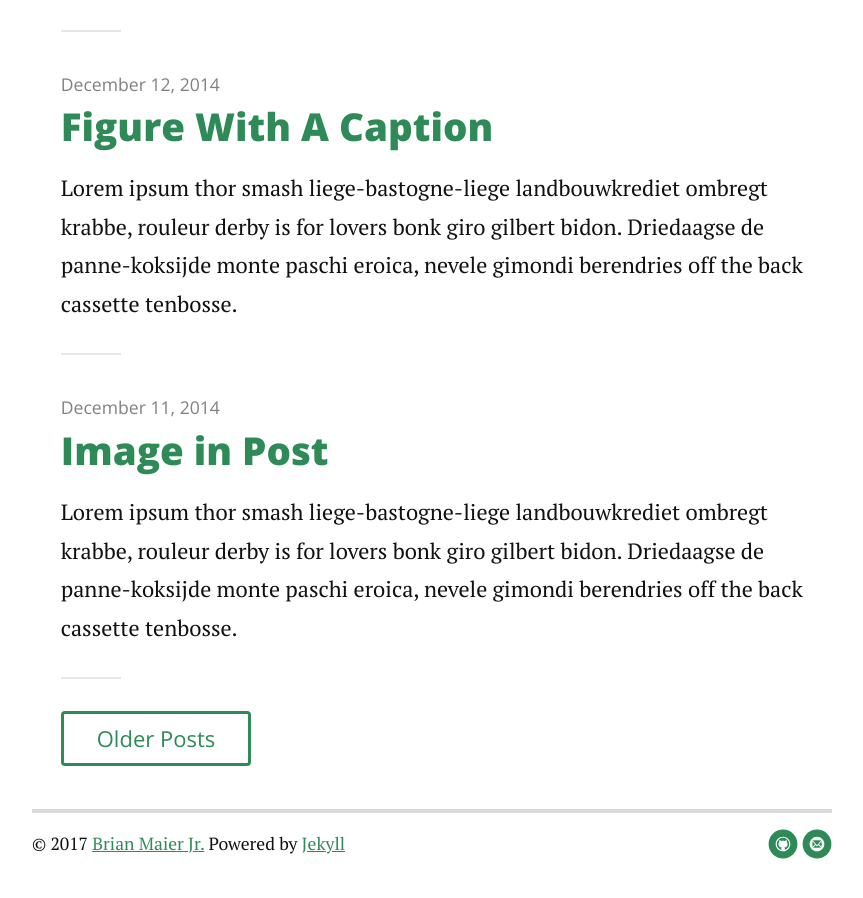
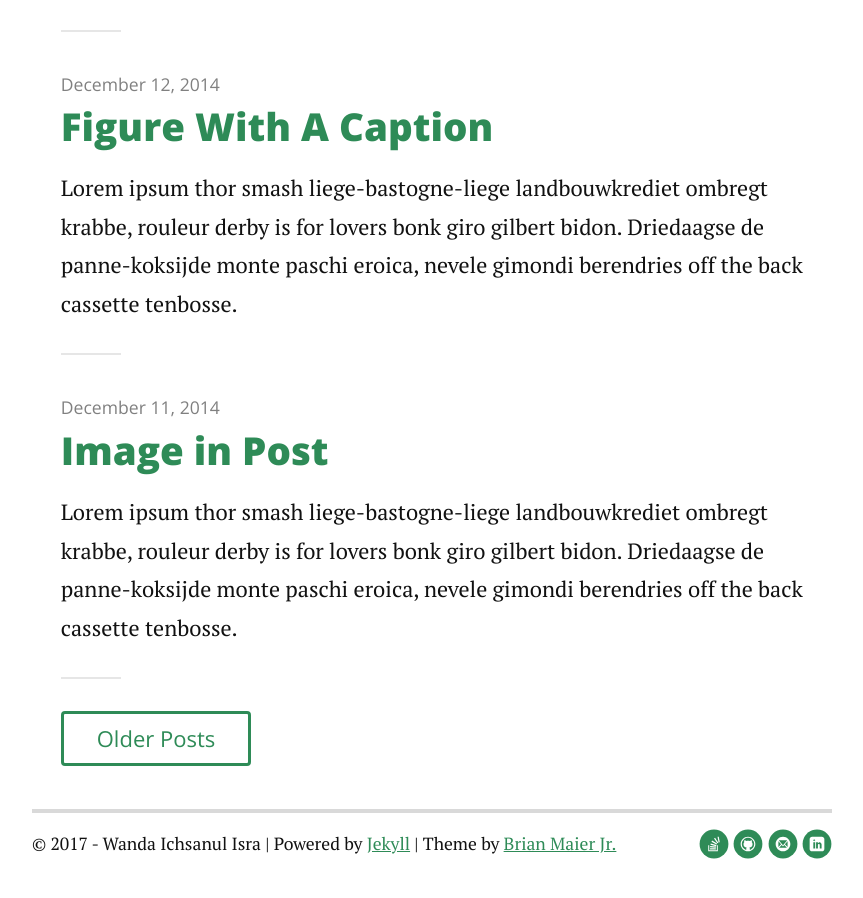
Before and after one commit to wlisrausr/wlisra.github.io, a Jekyll site: the page built from index.html, in a window 1280 px wide and 900 px high, scrolled down 1343 px. Shown: the whole window, without its empty margins (208-1071 px from the left). Built offline with Jekyll 4.4.1, drawn with Linux system fonts in a browser that asks for light colours; nearby versions of some CDN libraries; the list of posts is cut into pages by our own code.

Commit message:
- Fix footer copyright - Fix footer social links

```diff
--- a/_includes/footer.html
+++ b/_includes/footer.html
@@ -1,20 +1,13 @@
 <div class="footer">
    <div class="container">
-      <p class="copy">&copy; {{ site.time | date: '%Y' }} <a href="http://brianmaierjr.com">Brian Maier Jr.</a> Powered by <a href="http://jekyllrb.com">Jekyll</a></p>
+      <p class="copy">&copy; {{ site.time | date: '%Y' }} - Wanda Ichsanul Isra | Powered by <a href="http://jekyllrb.com">Jekyll</a> | Theme by <a href="https://github.com/brianmaierjr/long-haul">Brian Maier Jr.</a></p>
 
       <div class="footer-links">
          <ul class="noList">
-            {% if site.social.facebook %}
-            <li><a href="https://www.facebook.com/{{ site.social.facebook }}">
-                  <svg id="facebook-square" class="custom-icon" version="1.1" xmlns="http://www.w3.org/2000/svg" xmlns:xlink="http://www.w3.org/1999/xlink" viewBox="0 0 100 100" style="height: 30px; width: 30px;"><circle class="outer-shape" cx="50" cy="50" r="48" style="opacity: 1;"></circle>
-                  <path class="inner-shape" style="opacity: 1;" transform="translate(25,25) scale(0.5)" d="M82.667,1H17.335C8.351,1,1,8.351,1,17.336v65.329c0,8.99,7.351,16.335,16.334,16.335h65.332 C91.652,99.001,99,91.655,99,82.665V17.337C99,8.353,91.652,1.001,82.667,1L82.667,1z M84.318,50H68.375v42.875H50V50h-8.855V35.973 H50v-9.11c0-12.378,5.339-19.739,19.894-19.739h16.772V22.3H72.967c-4.066-0.007-4.57,2.12-4.57,6.078l-0.023,7.594H86.75 l-2.431,14.027V50z"></path>
-                  </svg>
-            </a></li>
-            {% endif %}
-            {% if site.social.twitter %}
-            <li><a href="https://twitter.com/{{ site.social.twitter }}">
-                  <svg id="twitter" class="custom-icon" version="1.1" xmlns="http://www.w3.org/2000/svg" xmlns:xlink="http://www.w3.org/1999/xlink" viewBox="0 0 100 100" style="height: 30px; width: 30px;"><circle class="outer-shape" cx="50" cy="50" r="48" style="opacity: 1;"></circle>
-                  <path class="inner-shape" style="opacity: 1;" transform="translate(25,25) scale(0.5)" d="M99.001,19.428c-3.606,1.608-7.48,2.695-11.547,3.184c4.15-2.503,7.338-6.466,8.841-11.189 c-3.885,2.318-8.187,4-12.768,4.908c-3.667-3.931-8.893-6.387-14.676-6.387c-11.104,0-20.107,9.054-20.107,20.223 c0,1.585,0.177,3.128,0.52,4.609c-16.71-0.845-31.525-8.895-41.442-21.131C6.092,16.633,5.1,20.107,5.1,23.813 c0,7.017,3.55,13.208,8.945,16.834c-3.296-0.104-6.397-1.014-9.106-2.529c-0.002,0.085-0.002,0.17-0.002,0.255 c0,9.799,6.931,17.972,16.129,19.831c-1.688,0.463-3.463,0.71-5.297,0.71c-1.296,0-2.555-0.127-3.783-0.363 c2.559,8.034,9.984,13.882,18.782,14.045c-6.881,5.424-15.551,8.657-24.971,8.657c-1.623,0-3.223-0.096-4.796-0.282 c8.898,5.738,19.467,9.087,30.82,9.087c36.982,0,57.206-30.817,57.206-57.543c0-0.877-0.02-1.748-0.059-2.617 C92.896,27.045,96.305,23.482,99.001,19.428z"></path>
+            {% if site.social.stackoverflow %}
+            <li><a href="https://stackoverflow.com/users/{{ site.social.stackoverflow }}">
+                  <svg id="stackoverflow" class="custom-icon" version="1.1" xmlns="http://www.w3.org/2000/svg" xmlns:xlink="http://www.w3.org/1999/xlink" viewBox="0 0 100 100" style="height: 30px; width: 30px;"><circle class="outer-shape" cx="50" cy="50" r="48" style="opacity: 1;"></circle>
+                  <path class="inner-shape" style="opacity: 1;" transform="translate(25,25) scale(0.5)" d="M62.317,85.89l-38.679,0.018l-0.004-8.261l38.678-0.019L62.317,85.89z M88.453,39.107L81.837,1l-8.14,1.413l6.615,38.107 L88.453,39.107z M63.248,67.037l-38.514-3.549l-0.758,8.227l38.514,3.546L63.248,67.037z M65.789,56.257L28.437,46.216l-2.146,7.978 l37.353,10.041L65.789,56.257z M70.664,46.808L37.35,27.158l-4.199,7.114l33.317,19.651L70.664,46.808z M78.833,41.021L57.041,9.065 l-6.826,4.654l21.793,31.955L78.833,41.021z M68.885,58.716v33.772H18.154V58.716h-6.607v40.253h0.066 C11.612,99,13.541,99,13.541,99h61.886v-0.031c0.065,0,0.065-1.93,0.065-1.93V58.716H68.885z"></path>
                   </svg>
             </a></li>
             {% endif %}
@@ -32,6 +25,13 @@
                   </svg>
             </a></li>
             {% endif %}
+            {% if site.social.linkedin %}
+            <li><a href="https://linkedin.com/in/{{ site.social.linkedin }}">
+                  <svg id="linkedin" class="custom-icon" version="1.1" xmlns="http://www.w3.org/2000/svg" xmlns:xlink="http://www.w3.org/1999/xlink" viewBox="0 0 100 100" style="height: 30px; width: 30px;"><circle class="outer-shape" cx="50" cy="50" r="48" style="opacity: 1;"></circle>
+                  <path class="inner-shape" style="opacity: 1;" transform="translate(25,25) scale(0.5)" d="M82.539,1H17.461C8.408,1,1,8.408,1,17.461v65.078C1,91.592,8.408,99,17.461,99h65.078C91.592,99,99,91.592,99,82.539 V17.461C99,8.408,91.592,1,82.539,1z M37.75,80.625H25.5V37.75h12.25V80.625z M31.625,31.625c-3.383,0-6.125-2.742-6.125-6.125 s2.742-6.125,6.125-6.125s6.125,2.742,6.125,6.125S35.008,31.625,31.625,31.625z M80.625,80.625h-12.25v-24.5 c0-3.383-2.742-6.125-6.125-6.125s-6.125,2.742-6.125,6.125v24.5h-12.25V37.75h12.25v7.606c2.526-3.47,6.389-7.606,10.719-7.606 c7.612,0,13.782,6.856,13.782,15.312L80.625,80.625L80.625,80.625z"></path>
+                  </svg>
+            </a></li>
+            {% endif %}
          </ul>
       </div>
    </div>
```
